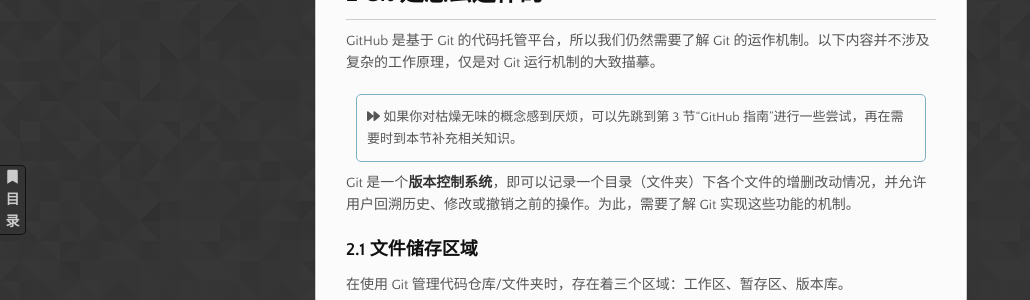
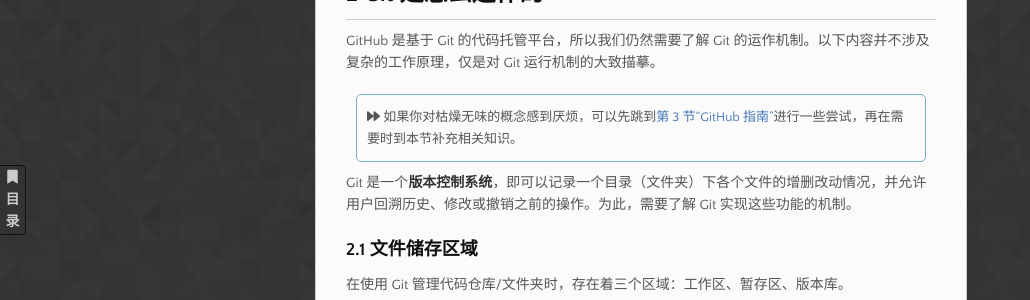
Before and after one commit to qyxf/qyxf.github.io, a Jekyll site: the page built from tutorials/git-github.md, in a window 1280 px wide and 900 px high, scrolled down 649 px. Shown: the part 150-450 px from the top of the window, without its empty margins (0-1030 px from the left). Built offline with Jekyll 4.4.1, drawn with Linux system fonts in a browser that asks for light colours; nearby versions of some CDN libraries; our own code applies the rules of GitHub Pages for plain Markdown files; comment, search, counter and statistics services are not loaded; some of the changed lines change nothing that is shown; some of the changed text lies outside the part shown.

Commit message:
Update cross reference in tutorial

```diff
--- a/tutorials/git-github.md
+++ b/tutorials/git-github.md
@@ -1,5 +1,5 @@
 ---
-date: 2019-8-8
+date: 2019-9-13
 author: '[![自动化钱71吴思源](person)](@edmundwsy)，[![能动少C71尤佳睿](person)](@xjtu-blacksmith)'
 ---
 
@@ -19,7 +19,7 @@
 ## 2 Git 是怎么运作的
 GitHub 是基于 Git 的代码托管平台，所以我们仍然需要了解 Git 的运作机制。以下内容并不涉及复杂的工作原理，仅是对 Git 运行机制的大致描摹。
 
-> <i class="fas fa-forward"></i> 如果你对枯燥无味的概念感到厌烦，可以先跳到第 3 节“GitHub 指南”进行一些尝试，再在需要时到本节补充相关知识。
+> <i class="fas fa-forward"></i> 如果你对枯燥无味的概念感到厌烦，可以先跳到[第 3 节“GitHub 指南”](#3-GitHub-指南)进行一些尝试，再在需要时到本节补充相关知识。
 
 Git 是一个**版本控制系统**，即可以记录一个目录（文件夹）下各个文件的增删改动情况，并允许用户回溯历史、修改或撤销之前的操作。为此，需要了解 Git 实现这些功能的机制。
 
```
